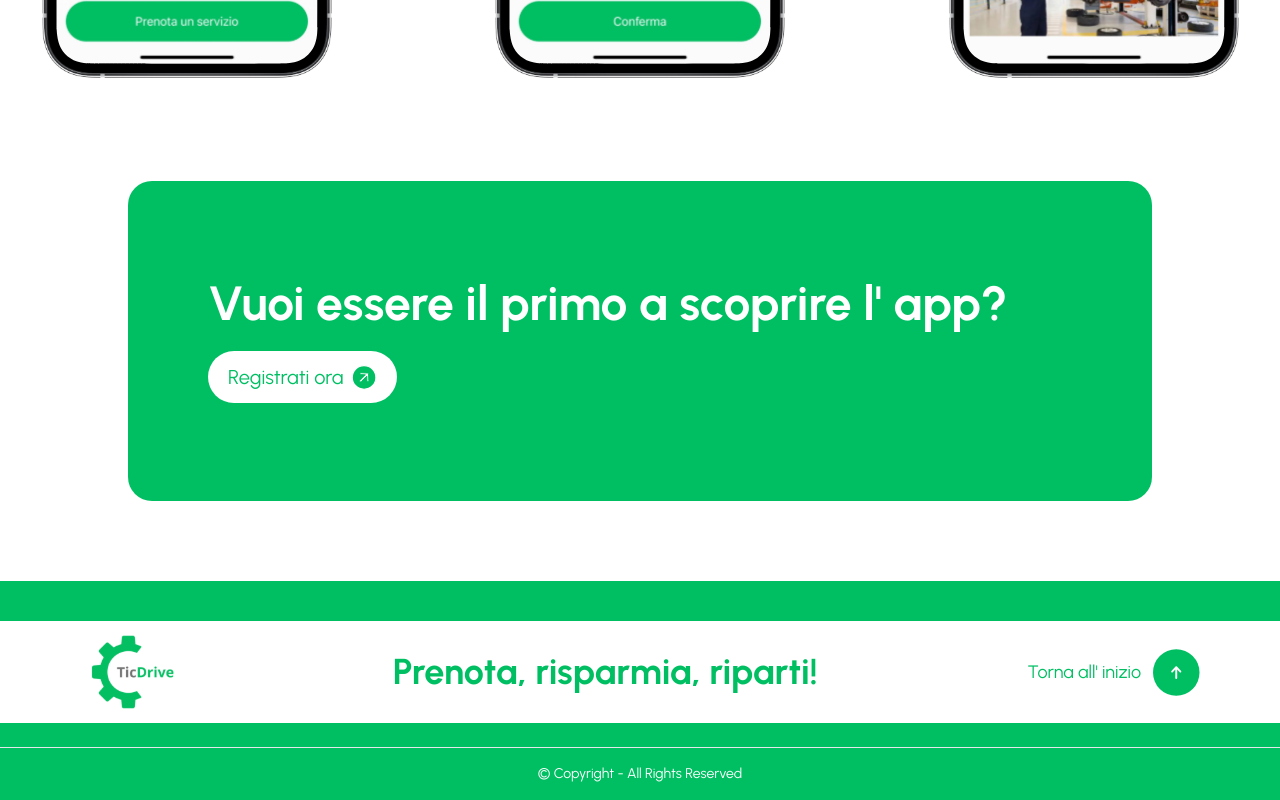
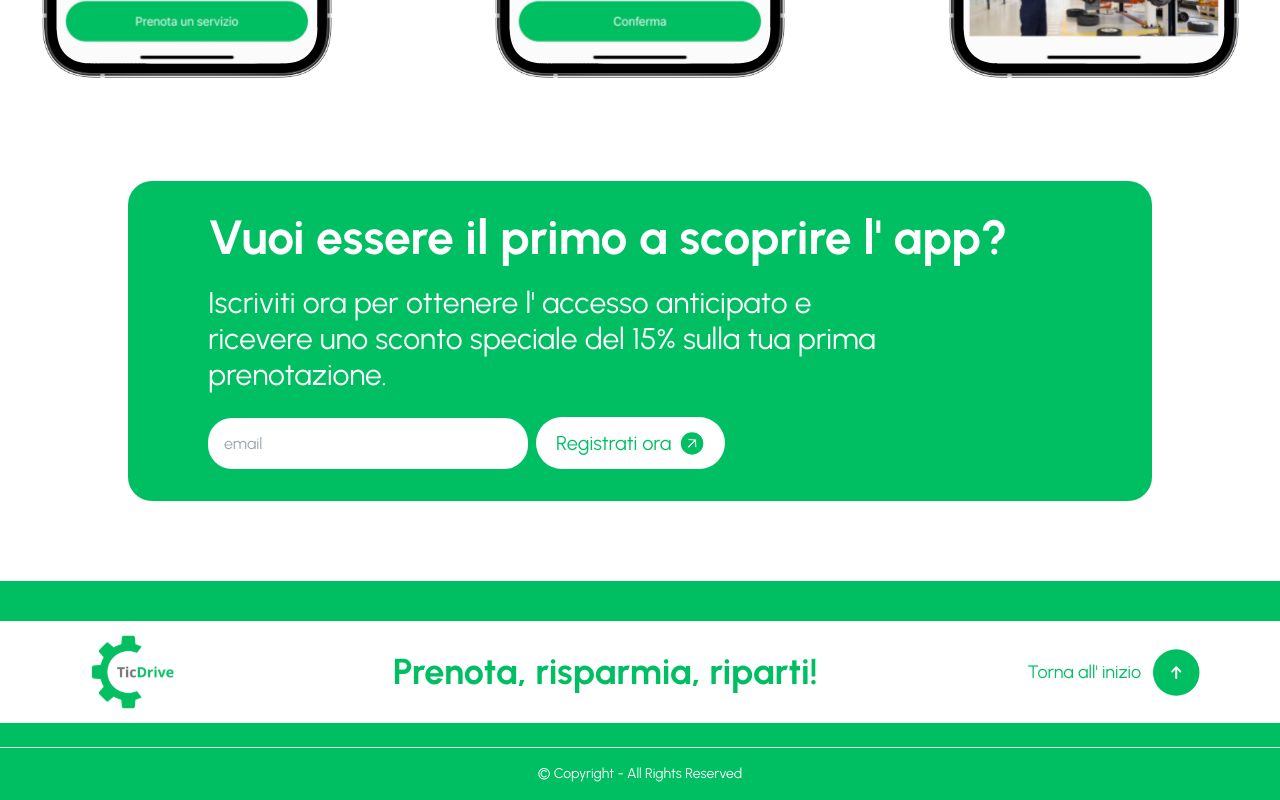
Before and after one commit to AlbyCosmy99/ticdrive-landing-page-frontend, a Next.js app: page / in a window 1280 px wide. Shown: the part 3013-3813 px from the top of the page. Built offline with nearby package versions, Linux system fonts and the light colour scheme.

Commit message:
fix: double form

```diff
--- a/src/app/page.tsx
+++ b/src/app/page.tsx
@@ -137,9 +137,24 @@ export default function Home() {
           <h2 className="font-bold text-2xl lg:text-5xl text-white">
             Vuoi essere il primo a scoprire l&apos; app?
           </h2>
-          <Link className="self-start" href="#registrati" passHref>
+          <p className="text-white text-2xl lg:text-3xl lg:pr-40">
+            Iscriviti ora per ottenere l&apos; accesso anticipato e ricevere uno
+            sconto speciale del 15% sulla tua prima prenotazione.
+          </p>
+          <form
+            action="/api/register"
+            method="POST"
+            className="flex flex-col lg:flex-row items-start lg:items-center self-start gap-2"
+          >
+            <input
+              name="email"
+              placeholder="email"
+              type="email"
+              className="h-fit w-80 p-4 rounded-3xl h-full"
+              required
+            />
             <SignUpButton revertStyle={true} />
-          </Link>
+          </form>
         </div>
       </section>
       <footer className="bg-drive py-4">
```
